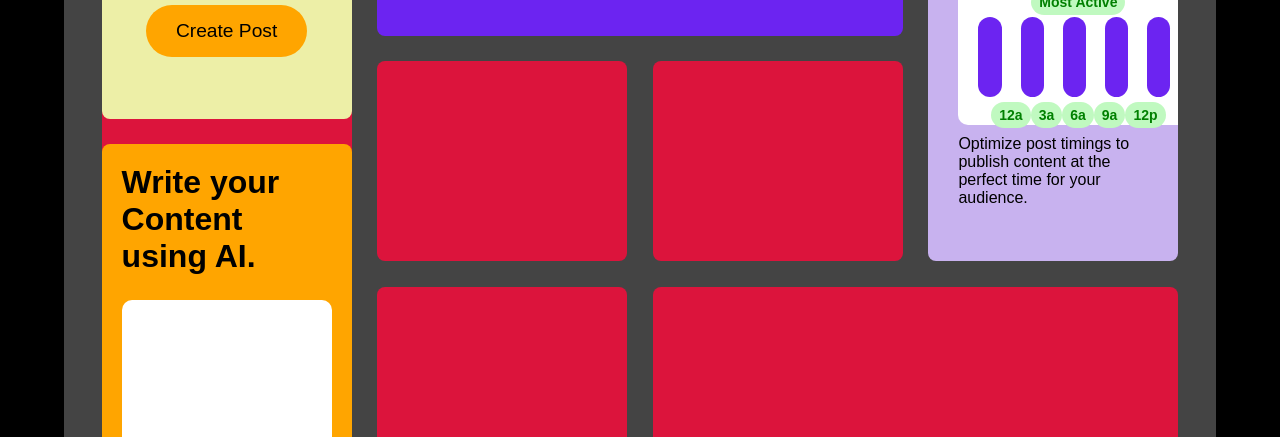
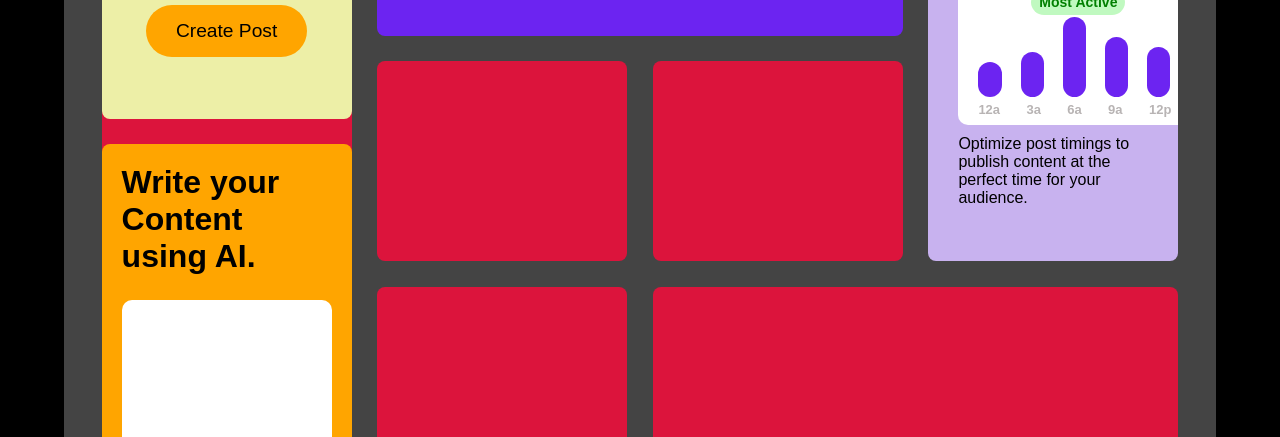
Before and after one commit to samirhussain7/gsap_animations, a website built with Vite: page small-landing-page/index.html in a window 1280 px wide. Shown: the part 663-1100 px from the top of the page. Built offline with nearby package versions, Linux system fonts and the light colour scheme.

Commit message:
Added styles to new elems

```diff
--- a/small-landing-page/style.css
+++ b/small-landing-page/style.css
@@ -259,6 +259,7 @@ ol li {
     width: 100%;
     padding-right: 8px;
     display: flex;
+    align-items: flex-end;
     justify-content: space-evenly;
     gap: 19px;
 }
@@ -268,10 +269,31 @@ ol li {
     border-radius: 30px;
     background-color: rgb(108, 36, 241);
 }
-.activity-container:nth-child(1) {
-    height: 30px;
+.activity-container div:nth-child(1) {
+    height: 35px;
 }
+.activity-container div:nth-child(2) {
+    height: 45px;
+}
+.activity-container div:nth-child(4) {
+    height: 60px;
+}
+.activity-container div:nth-child(5) {
+    height: 50px;
+}
+p.status {
+    display: flex;
+    align-items: center;
+    justify-content: space-between;
+    padding-right: 7px;
+}
+p.status span {
+    font-size: 13px;
+    background-color: transparent;
 
+    color: #b8b4b4;
+    padding: 0;
+}
 
 
 
```
